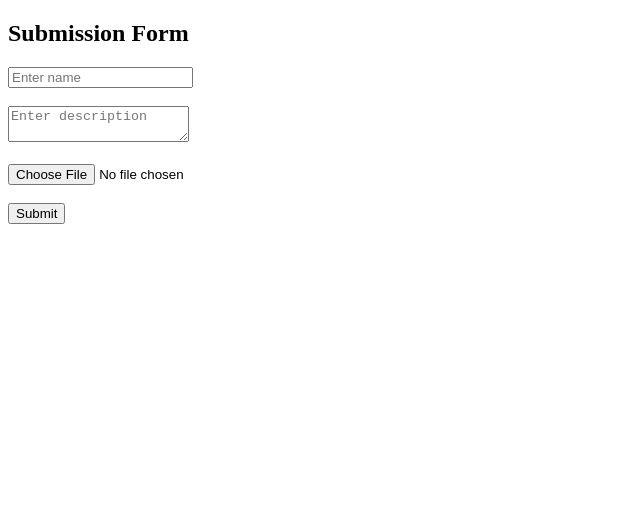
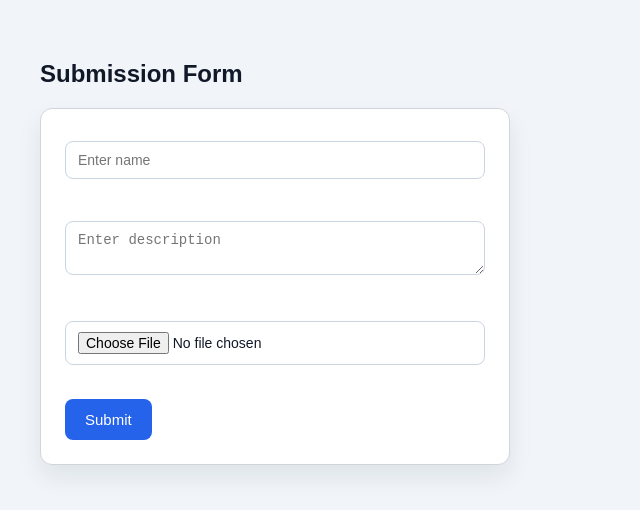
Before and after one commit to devilpk50/BMSCE-HACK-EVEREST-AI-POWERED-CIVIC-TRACKER, a plain HTML site: page frontend/index.html in a window 1280 px wide. Shown: the whole page, without its empty margins (0-640 px from the left). Drawn offline with Linux system fonts and the light colour scheme.

Commit message:
Add frontend styles, ignore local uploads, and update requirements

```diff
--- a/frontend/h1.js
+++ b/frontend/h1.js
@@ -49,8 +49,8 @@ document.addEventListener("DOMContentLoaded", () => {
                 });
 
                 try {
-                    // Example upload request
-                    const response = await fetch("/upload", {
+                    // Upload to backend server running on port 8000
+                    const response = await fetch("http://127.0.0.1:8000/upload", {
                         method: "POST",
                         body: formData
                     });
--- a/frontend/index.html
+++ b/frontend/index.html
@@ -2,6 +2,7 @@
 <html>
 <head>
     <title>Garbage Detection Form</title>
+    <link rel="stylesheet" href="styles.css">
 </head>
 <body>
 
--- /dev/null
+++ b/frontend/styles.css
@@ -0,0 +1,48 @@
+body {
+    font-family: Arial, sans-serif;
+    background: #f1f5f9;
+    color: #111827;
+    margin: 0;
+    padding: 40px;
+}
+
+h2 {
+    color: #111827;
+    margin-bottom: 20px;
+}
+
+form {
+    background: #ffffff;
+    border: 1px solid #d1d5db;
+    border-radius: 12px;
+    padding: 24px;
+    max-width: 420px;
+    box-shadow: 0 12px 24px rgba(15, 23, 42, 0.08);
+}
+
+input[type="text"],
+textarea,
+input[type="file"] {
+    width: 100%;
+    padding: 10px 12px;
+    margin-top: 8px;
+    margin-bottom: 16px;
+    border: 1px solid #cbd5e1;
+    border-radius: 8px;
+    font-size: 14px;
+    box-sizing: border-box;
+}
+
+button {
+    background: #2563eb;
+    border: none;
+    color: #ffffff;
+    padding: 12px 20px;
+    border-radius: 8px;
+    font-size: 15px;
+    cursor: pointer;
+}
+
+button:hover {
+    background: #1d4ed8;
+}
```
Also changed, not shown: requirements.txt (added), 1 other file.
